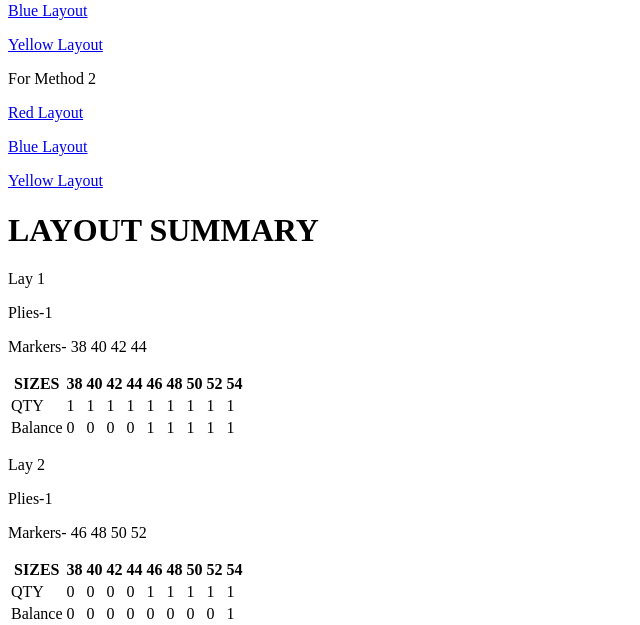
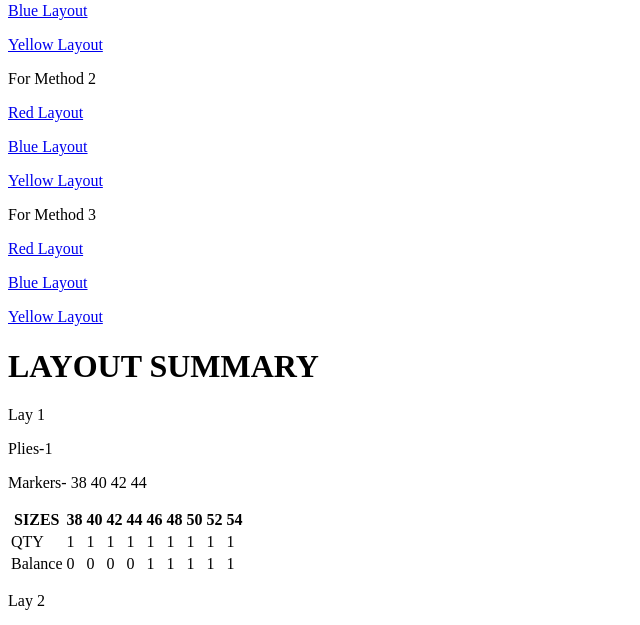
Before and after one commit to guptaaashu/cutorder, a Django app: page /lay_detail/1/red in a window 1280 px wide. Shown: the part 249-874 px from the top of the page, without its empty margins (0-640 px from the left). Run offline with Django 3.2, Linux system fonts and the light colour scheme; tables that the repository leaves empty hold one stand-in row (values such as "Sample post"); some libraries are stand-ins or nearby versions.

Commit message:
final layout

```diff
--- a/cut/urls.py
+++ b/cut/urls.py
@@ -29,4 +29,7 @@ urlpatterns = [
     path('lay_detail/<int:pk>/red1',lay_detail_view_red1, name='red1'),
     path('lay_detail/<int:pk>/blue1',lay_detail_view_blue1, name='blue1'),
     path('lay_detail/<int:pk>/yellow1',lay_detail_view_yellow1, name='yellow1'),
+    path('lay_detail/<int:pk>/red2',lay_detail_view_red2, name='red2'),
+    path('lay_detail/<int:pk>/blue2',lay_detail_view_blue2, name='blue2'),
+    path('lay_detail/<int:pk>/yellow2',lay_detail_view_yellow2, name='yellow2'),
 ]
--- a/order/templates/lay_detail.html
+++ b/order/templates/lay_detail.html
@@ -10,6 +10,10 @@
 <p><a href="{% url 'red1' pk=lay.pk %}">Red Layout</a></p>
 <p><a href="{% url 'blue1' pk=lay.pk %}">Blue Layout</a></p>
 <p><a href="{% url 'yellow1' pk=lay.pk %}">Yellow Layout</a></p>
+<p>For Method 3</p>
+<p><a href="{% url 'red2' pk=lay.pk %}">Red Layout</a></p>
+<p><a href="{% url 'blue2' pk=lay.pk %}">Blue Layout</a></p>
+<p><a href="{% url 'yellow2' pk=lay.pk %}">Yellow Layout</a></p>
 <h1>LAYOUT SUMMARY</h1>
 {% with t=1 %}
 {% for a,b,c,d,e in data %}
--- a/order/templates/lay_detail_view.html
+++ b/order/templates/lay_detail_view.html
@@ -1,7 +1,7 @@
 <h1>Orders List</h1>
 {% for lay in Lays %}
 <div>
-<p><a href="{% url 'red' pk=lay.pk %}">Order No {{ lay.order_no }}</a></p>
+<p><a href="{% url 'red2' pk=lay.pk %}">Order No {{ lay.order_no }}</a></p>
 <p></p>
 <p></p>
 </div>
--- a/order/views.py
+++ b/order/views.py
@@ -31,7 +31,7 @@ def laye(request):
         print(form)
         if form.is_valid():
             new=form.save()
-            return redirect('red1',pk=new.pk)
+            return redirect('red2',pk=new.pk)
     else:
         form = LayForm()
     return render(request, 'lay.html', {'form': form})
@@ -465,3 +465,266 @@ def lay_detail_view_yellow1(request,pk):
     method=2
     color='yellow'
     return render(request, 'lay_detail.html', {'data': u,'lay': oay,'method':method,'color':color})
+
+
+def lay_detail_view_red2(request,pk):
+    oay=get_object_or_404(lay, pk=pk)
+    def check(bal):
+        for i in bal:
+            if(i[1]!=0):
+                return True
+        return False
+    def getlay(l,red,t,y,g):
+        bal=[]
+        for i in red:
+            f=[]
+            f.append(i[0])
+            f.append(i[1])
+            bal.append(f)
+        while(check(red)):
+            red.sort(key=lambda x:x[1])
+            s=10
+            j=0
+            tee=4
+            u=[]
+            se=set()
+            for j in range(0,9):
+                if(red[j][1]>0):
+                    se.add((red[j][1]))
+            se= list(se)
+            se.sort()
+            leng=len(se)
+            if(leng%2==0):
+                uee=int(leng/2)
+                print(uee)
+                print(se[uee])
+                if(se[uee]>se[uee-1]):
+                    s=se[uee-1]
+                else:
+                    s=se[uee]
+            else:
+                uee=int(leng/2)
+                s=se[uee]
+            red.sort(key=lambda x:x[0])
+            for i in range(0,9):
+                if(red[i][1]%s==0):
+                    while((tee>0) and (red[i][1])>0):
+                        red[i][1]=red[i][1]-s
+                        u.append(red[i][0])
+                        tee=tee-1
+            for i in range(0,9):
+                if(red[i][1]>s and tee>0):
+                    red[i][1]=red[i][1]-s
+                    u.append(red[i][0])
+                    tee=tee-1
+            l.append(s)
+            c=[]
+            red.sort(key=lambda x:x[0])
+            for i in bal:
+                c.append(i[1])
+            y.append(c)
+            bal=[]
+            d=[]
+            for i in red:
+                d.append(i[1])
+                f=[]
+                f.append(i[0])
+                f.append(i[1])
+                bal.append(f)
+            t.append(d)
+            u.sort()
+            g.append(u)
+        print(l)
+        print(t)
+        print(y)
+        print(g)
+    red=[[38,oay.Red38],[40,oay.Red40],[42,oay.Red42],[44,oay.Red44],[46,oay.Red46],[48,oay.Red48],[50,oay.Red50],[52,oay.Red52],[54,oay.Red54]]
+    l=[]
+    t=[]
+    y=[]
+    g=[]
+    getlay(l,red,t,y,g)
+    te=[]
+    it=1
+    for i in l:
+        te.append(it)
+        it=it+1
+    u=zip(l,t,y,g,te)
+    method=2
+    color='red'
+    return render(request, 'lay_detail.html', {'data': u,'lay': oay,'method':method,'color':color})
+
+def lay_detail_view_blue2(request,pk):
+    oay=get_object_or_404(lay, pk=pk)
+    def check(bal):
+        for i in bal:
+            if(i[1]!=0):
+                return True
+        return False
+    def getlay(l,red,t,y,g):
+        bal=[]
+        for i in red:
+            f=[]
+            f.append(i[0])
+            f.append(i[1])
+            bal.append(f)
+        while(check(red)):
+            red.sort(key=lambda x:x[1])
+            s=10
+            j=0
+            tee=4
+            u=[]
+            se=set()
+            for j in range(0,9):
+                if(red[j][1]>0):
+                    se.add((red[j][1]))
+            se= list(se)
+            se.sort()
+            leng=len(se)
+            if(leng%2==0):
+                uee=int(leng/2)
+                print(uee)
+                print(se[uee])
+                if(se[uee]>se[uee-1]):
+                    s=se[uee-1]
+                else:
+                    s=se[uee]
+            else:
+                uee=int(leng/2)
+                s=se[uee]
+            red.sort(key=lambda x:x[0])
+            for i in range(0,9):
+                if(red[i][1]%s==0):
+                    while((tee>0) and (red[i][1])>0):
+                        red[i][1]=red[i][1]-s
+                        u.append(red[i][0])
+                        tee=tee-1
+            for i in range(0,9):
+                if(red[i][1]>s and tee>0):
+                    red[i][1]=red[i][1]-s
+                    u.append(red[i][0])
+                    tee=tee-1
+            l.append(s)
+            c=[]
+            red.sort(key=lambda x:x[0])
+            for i in bal:
+                c.append(i[1])
+            y.append(c)
+            bal=[]
+            d=[]
+            for i in red:
+                d.append(i[1])
+                f=[]
+                f.append(i[0])
+                f.append(i[1])
+                bal.append(f)
+            t.append(d)
+            u.sort()
+            g.append(u)
+        print(l)
+        print(t)
+        print(y)
+        print(g)
+    red=[[38,oay.Blue38],[40,oay.Blue40],[42,oay.Blue42],[44,oay.Blue44],[46,oay.Blue46],[48,oay.Blue48],[50,oay.Blue50],[52,oay.Blue52],[54,oay.Blue54]]
+    l=[]
+    t=[]
+    y=[]
+    g=[]
+    getlay(l,red,t,y,g)
+    te=[]
+    it=1
+    for i in l:
+        te.append(it)
+        it=it+1
+    u=zip(l,t,y,g,te)
+    method=2
+    color='red'
+    return render(request, 'lay_detail.html', {'data': u,'lay': oay,'method':method,'color':color})
+
+
+def lay_detail_view_yellow2(request,pk):
+    oay=get_object_or_404(lay, pk=pk)
+    def check(bal):
+        for i in bal:
+            if(i[1]!=0):
+                return True
+        return False
+    def getlay(l,red,t,y,g):
+        bal=[]
+        for i in red:
+            f=[]
+            f.append(i[0])
+            f.append(i[1])
+            bal.append(f)
+        while(check(red)):
+            red.sort(key=lambda x:x[1])
+            s=10
+            j=0
+            tee=4
+            u=[]
+            se=set()
+            for j in range(0,9):
+                if(red[j][1]>0):
+                    se.add((red[j][1]))
+            se= list(se)
+            se.sort()
+            leng=len(se)
+            if(leng%2==0):
+                uee=int(leng/2)
+                print(uee)
+                print(se[uee])
+                if(se[uee]>se[uee-1]):
+                    s=se[uee-1]
+                else:
+                    s=se[uee]
+            else:
+                uee=int(leng/2)
+                s=se[uee]
+            red.sort(key=lambda x:x[0])
+            for i in range(0,9):
+                if(red[i][1]%s==0):
+                    while((tee>0) and (red[i][1])>0):
+                        red[i][1]=red[i][1]-s
+                        u.append(red[i][0])
+                        tee=tee-1
+            for i in range(0,9):
+                if(red[i][1]>s and tee>0):
+                    red[i][1]=red[i][1]-s
+                    u.append(red[i][0])
+                    tee=tee-1
+            l.append(s)
+            c=[]
+            red.sort(key=lambda x:x[0])
+            for i in bal:
+                c.append(i[1])
+            y.append(c)
+            bal=[]
+            d=[]
+            for i in red:
+                d.append(i[1])
+                f=[]
+                f.append(i[0])
+                f.append(i[1])
+                bal.append(f)
+            t.append(d)
+            u.sort()
+            g.append(u)
+        print(l)
+        print(t)
+        print(y)
+        print(g)
+    red=[[38,oay.Yellow38],[40,oay.Yellow40],[42,oay.Yellow42],[44,oay.Yellow44],[46,oay.Yellow46],[48,oay.Yellow48],[50,oay.Yellow50],[52,oay.Yellow52],[54,oay.Yellow54]]
+    l=[]
+    t=[]
+    y=[]
+    g=[]
+    getlay(l,red,t,y,g)
+    te=[]
+    it=1
+    for i in l:
+        te.append(it)
+        it=it+1
+    u=zip(l,t,y,g,te)
+    method=2
+    color='red'
+    return render(request, 'lay_detail.html', {'data': u,'lay': oay,'method':method,'color':color})
```
